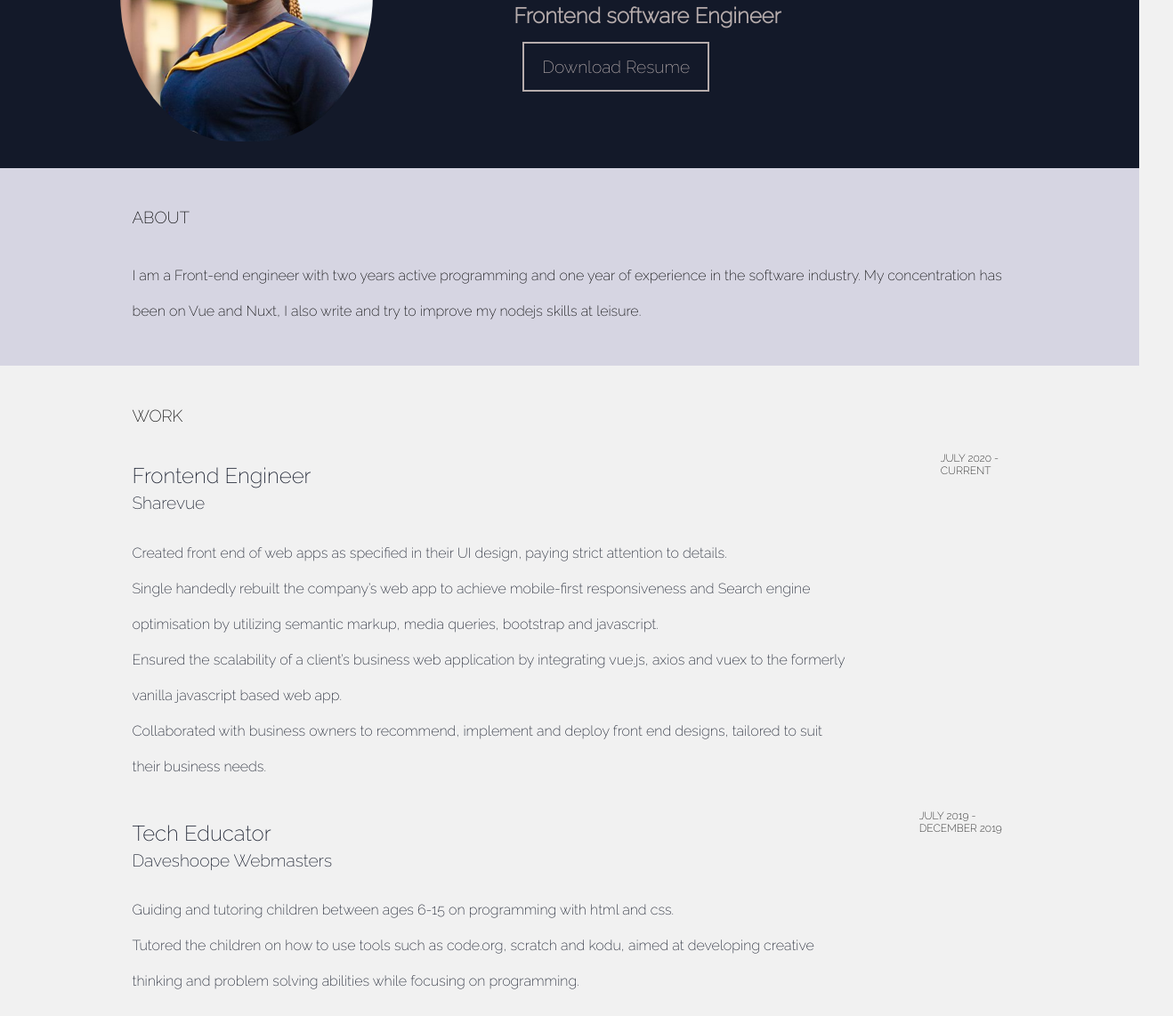
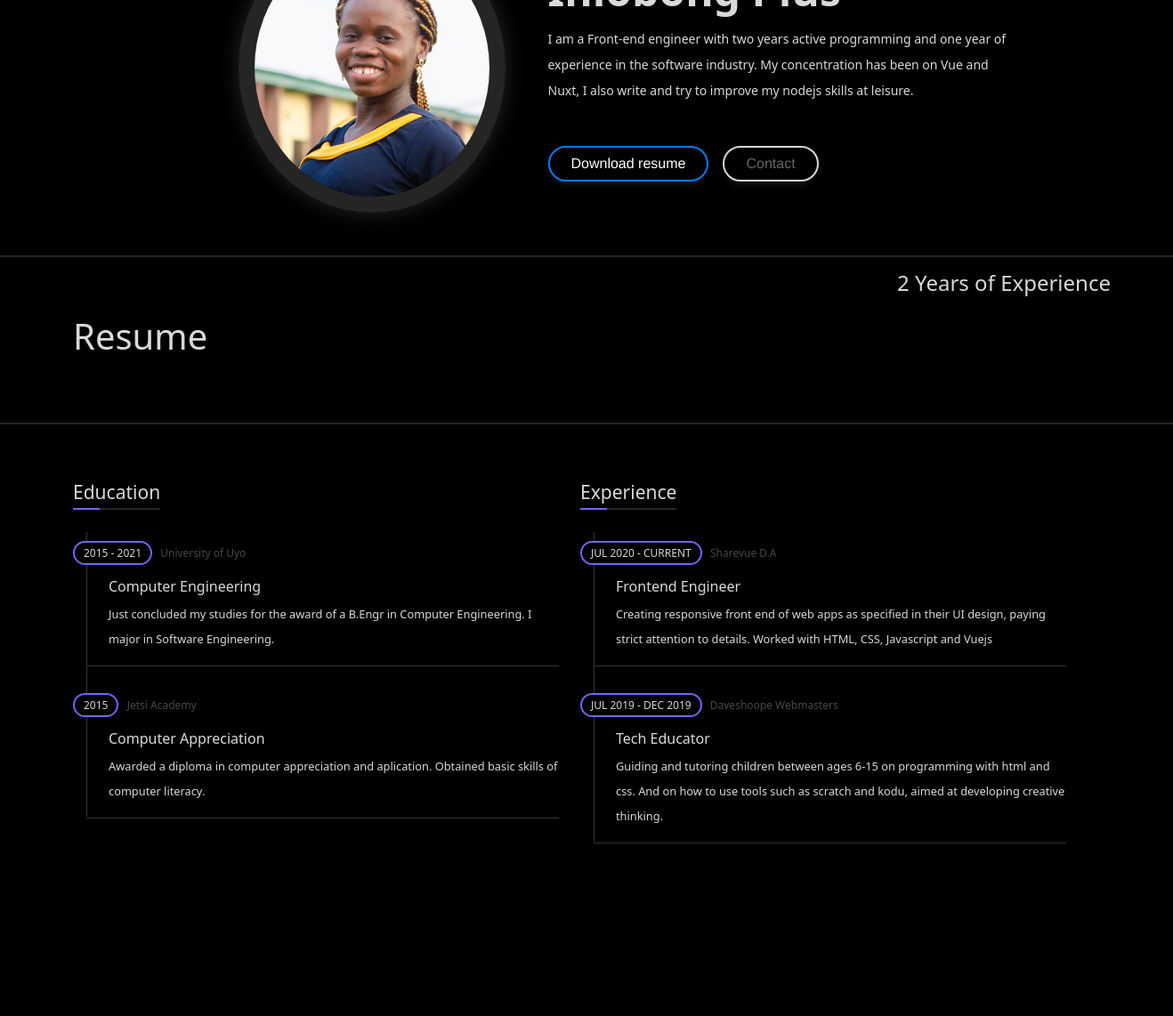
Before and after one commit to payose/My-Portfolio, a plain HTML site: page resume.html in a window 1280 px wide. Shown: the part 236-1378 px from the top of the page at 89% size, 1318 px wide, since content can reach past the window. After the commit the page ends 1251 px from the top, so only its background shows below. Drawn offline with Linux system fonts and the light colour scheme.

Commit message:
changed the total folder structure

```diff
--- /dev/null
+++ b/assets/css/style.css
@@ -0,0 +1,295 @@
+/* @import url('https://fonts.googleapis.com/css2?family=Poppins:wght@100&display=swap'); */
+
+*{
+  box-sizing: border-box;
+}
+
+body{
+  margin: 0;
+  color: #d9d9d9;
+  background-color: #000;
+  overflow-x: hidden;
+  line-height: 1.75em;
+  /* font-family: 'Poppins', sans-serif; */
+  /* font-weight: 400; */
+}
+
+/* general styles edited bootstrap */
+
+.navbar-light .navbar-nav .nav-link {
+  color: #f1f1f1;
+}
+
+a{
+  text-decoration: none;
+}
+a:hover{
+  color: #f1f1f1;
+}
+
+.navbar-light .navbar-nav .nav-link.active, .navbar-light .navbar-nav .show>.nav-link {
+  color: #f9f9f99c;
+}
+
+.button-primary, .button-secondary, button, input[type="button"], input[type="submit"], .wp-block-button .wp-block-button__link {
+  display: inline-block;
+  position: relative;
+  padding: .8em 2.1em;
+  margin-bottom: .75em;
+  margin-right: .25em;
+  font-size: 1em;
+  line-height: 1.2;
+  border: 0;
+  outline: 0;
+  border: 2px solid hsl(244deg 100% 70%);
+  color: hsl(0deg 0% 13%);
+  text-shadow: none;
+  background-color: hsl(0deg 0% 100%);
+  border-radius: 30px;
+  font-family: 'Poppins',Helvetica,sans-serif;
+  -webkit-transition: all 0.3s ease-in-out;
+  -moz-transition: all 0.3s ease-in-out;
+  -o-transition: all 0.3s ease-in-out;
+  -ms-transition: all 0.3s ease-in-out;
+  transition: all 0.3s ease-in-out;
+  box-shadow: 0 10px 10px -8px rgb(0 0 0 / 22%);
+}
+
+.button {
+  display: inline-block;
+  font-weight: 400;
+  text-align: center;
+  white-space: nowrap;
+  vertical-align: middle;
+  -webkit-user-select: none;
+  -moz-user-select: none;
+  -ms-user-select: none;
+  user-select: none;
+  border: 2px solid hsl(0deg 0% 0% / 0%);
+  padding: .375rem .75rem;
+  font-size: 1rem;
+  line-height: 1.5;
+  /* border-radius: .25rem; */
+  transition: color .15s ease-in-out,background-color .15s ease-in-out,border-color .15s ease-in-out,box-shadow .15s ease-in-out;
+}
+.button:focus, .button:hover {
+  text-decoration: none;
+}
+.button-primary, .button-secondary, button, input[type="button"], input[type="submit"], .wp-block-button .wp-block-button__link {
+  color: hsl(0deg 0% 100%);
+  background-color: transparent;
+  box-shadow: 0 10px 10px -8px #222121;
+}
+
+.button-primary {
+  color: hsl(0deg 0% 100%);
+  border-color: hsl(211deg 100% 50%);
+}
+
+.button-primary:hover, .button-primary:focus, button:hover, button:focus, input[type="button"]:hover{
+  background-color: hsl(209deg 100% 46%);
+}
+
+.button-secondary {
+  border-color: hsl(0deg 0% 84%);
+  box-shadow: 0 10px 10px -8px #222121;
+  color: #666666;
+}
+
+.button-secondary:hover, .button-secondary:focus {
+  color: #000;
+  border-color: hsl(0deg 0% 84%);
+  background-color: #d6d6d6;
+}
+
+/* hero section */
+
+.hero-img{
+  border: 18px solid #252525;
+  box-shadow: 0 0 25px 0 #252525
+}
+
+/* resume section */
+
+.content-area {
+  position: relative;
+  width: 100%;
+  margin: 0 auto;
+  height: auto;
+  min-height: 100%;
+}
+
+.page-title {
+  display: block;
+  position: relative;
+  border-top: 2px solid #252525;
+  border-bottom: 2px solid #252525;
+  padding: 65px 120px;
+  margin:0 -120px;
+  text-align: left;
+}
+
+.page-title .page-subtitle {
+  display: inline-block;
+  position: absolute;
+  top: 15px;
+  right: 70px;
+}
+
+@media only screen and (max-width: 768px){
+
+  .page-title{
+    margin: 0 -20px;
+    padding: 20px;
+  }
+  .page-title .page-subtitle {
+    position: relative;
+    right: auto;
+  }
+  .content-area {
+    display: block;
+    text-align: center
+  }
+}
+
+@media only screen and (min-width: 767px){
+
+  .page-content.single-post {
+      max-width: 1320px;
+      margin: 0 auto;
+  }
+  .site-content.single-post {
+      padding-top: 0;
+      padding-left: 0;
+      padding-right: 0;
+  }
+}
+
+.block-title h2, h3.comment-reply-title {
+  display: inline-block;
+  position: relative;
+  font-size: 21px;
+  margin: 0 0 30px;
+  z-index: 1;
+  padding-bottom: 7px;
+}
+
+.block-title h2:before, h3.comment-reply-title:before {
+  background-color: #252525;
+}
+
+.block-title h2:before, h3.comment-reply-title:before {
+  display: block;
+  position: absolute;
+  content: '';
+  width: 100%;
+  background-color: #252525;
+  height: 2px;
+  bottom: 0;
+}
+
+.block-title h2:after, h3.comment-reply-title:after {
+  display: block;
+  position: absolute;
+  content: '';
+  width: 30px;
+  background-color: hsl(244deg 100% 70%);
+  height: 2px;
+  bottom: 0;
+}
+
+.timeline {
+  border-color: hsl(0deg 0% 16%);
+}
+
+.timeline-item {
+  position: relative;
+  padding: 25px 0 20px 40px;
+}
+
+.timeline-item:first-child {
+  padding-top: 3px;
+}
+
+.timeline-item:before, .timeline-item:after {
+  background-color: #383333;
+}
+.timeline-item:before {
+  content: '';
+  position: absolute;
+  display: block;
+  height: 100%;
+  /* background-color: hsl(225deg 25% 97%); */
+  width: 1px;
+  left: 15px;
+  bottom: 5px;
+}
+
+.timeline-item h5.item-period {
+  color: hsl(0deg 0% 84%);
+  background-color: hsl(0deg 0% 13%);
+}
+
+.timeline-item h5.item-period {
+  display: inline-block;
+  position: relative;
+  font-size: 12px;
+  font-weight: 500;
+  margin: 0 0 5px -40px;
+  color: #d6d6d6;
+  background-color: black;
+  padding: 0 10px;
+  line-height: 23px;
+  border: 2px solid hsl(244deg 100% 70%);
+  border-radius: 30px;
+}
+
+
+.timeline-item:after {
+  content: '';
+  position: absolute;
+  display: block;
+  height: 1px;
+  /* background-color: hsl(225deg 25% 97%); */
+  width: calc(100% - 15px);
+  left: 15px;
+  bottom: 3px;
+}
+
+.timeline-item:after:last-child {
+display: none;
+}
+
+.clearfix:after {
+  clear: both;
+}
+
+clearfix:before, .clearfix:after {
+  content: " ";
+  display: table;
+}
+
+.timeline-item .text {
+  font-size: .92em;
+}
+
+.timeline-item .item-company {
+  color: hsl(0deg 0% 67%);
+}
+.timeline-item .item-company {
+  display: inline-block;
+  font-size: 12px;
+  color: hsl(0deg 0% 40%);
+  opacity: .7;
+  margin-left: 5px;
+}
+.timeline-item .item-title {
+  font-size: 16px;
+  margin: 10px 0 7px;
+}
+
+
+.timeline-item p, .timeline-item p>*, .timeline-item .text {
+  font-size: .8em;
+  font-weight: 300;
+}
--- a/resume.html
+++ b/resume.html
@@ -4,125 +4,119 @@
   <meta charset="UTF-8">
   <meta http-equiv="X-UA-Compatible" content="IE=edge">
   <meta name="viewport" content="width=device-width, initial-scale=1.0">
-  <link rel="stylesheet" href="./style.css">
-  <title>Iniobong Pius</title>
-  <link rel="preconnect" href="https://fonts.googleapis.com">
-  <link rel="preconnect" href="https://fonts.gstatic.com" crossorigin>
-  <link href="https://fonts.googleapis.com/css2?family=Raleway:wght@200&display=swap" rel="stylesheet">
+  <link rel="stylesheet" href="./assets/css/bootstrap.min.css">
+  <link rel="stylesheet" href="./assets/css/style.css">
+  <script src="./assets/js/bootstrap.bundle.min.js"></script>
+  <title>Document</title>
 </head>
 <body>
-  <!------------------- HERO SECTION -------------------------->
-  <section class="hero-section">
-    <div class="hero-image-container">
-      <img src="./assets/hero-image.jpg" alt="portrait of myself" class="hero-image">
+  <nav class="navbar navbar-expand-lg navbar-light bg-black">
+    <div class="container-fluid">
+      <a class="navbar-brand text-light" href="#"><img src="./assets/images/whitelogo.png" alt=""> <span class="fw-bold">Iniobong</span>  Pius</a>
+      <button class="navbar-toggler bg-light" type="button" data-bs-toggle="collapse" data-bs-target="#navbarNavAltMarkup" aria-controls="navbarNavAltMarkup" aria-expanded="false" aria-label="Toggle navigation">
+        <span class="navbar-toggler-icon"></span>
+      </button>
+      <div class="justify-content-end collapse navbar-collapse" id="navbarNavAltMarkup">
+        <div class="navbar-nav flex-row">
+          <a class="nav-link px-4 active" aria-current="page" href="#">Home</a>
+          <a class="nav-link px-4" href="#">About me</a>
+          <a class="nav-link px-4" href="#">Contact</a>
+        </div>
+      </div>
     </div>
-    <div class="hero-text">
-      <h2 class="hero-name">INIOBONG PIUS UMOUMAN</h2>
-      <h4 class="hero-role">Frontend software Engineer</h4>
-      <div class="hero-button">
-        <a href="./assets/resume.pdf" class="hero-resume-button">Download Resume</a>
-        <!-- <a href="./name-app.html" class="hero-resume-button">Hello game</a> -->
-      </div>
-
-    </div>
-  </section>
+  </nav>
 
   <main>
-    <!------------------- ABOUT SECTION -------------------------->
-    <section class="about">
-      <div class="section-container">
-        <h3>ABOUT</h3>
-        <p class="line-height">I am a Front-end engineer with two years active programming and one year of experience in the software industry. My concentration has been on Vue and Nuxt, I also write and try to improve my nodejs skills at leisure.</p>
-      </div>
-    </section>
-
-    <!------------------- WORK SECTION -------------------------->
-    <section class="work">
-      <div class="section-container">
-        <h3>WORK</h3>
-        <div class="work-experience-container">
-          <div class="work-experience">
-            <div class="work-details">
-              <h3 class="work-role section-sub-title">Frontend Engineer</h3>
-              <h4 class="work-place section-mini-title">Sharevue</h4>
-              <ul class="work-description line-height">
-                <li>Created front end of web apps as specified in their UI design, paying strict attention to details.</li>
-                <li>Single handedly rebuilt the company’s web app to achieve mobile-first responsiveness and Search engine optimisation by utilizing semantic markup, media queries, bootstrap and javascript.</li>
-                <li>Ensured the scalability of a client’s business web application by integrating vue.js, axios and vuex to the formerly vanilla javascript based web app.</li>
-                <li>Collaborated with business owners to recommend, implement and deploy front end designs, tailored to suit their business needs.</li>
-              </ul>
-            </div>
-            <div class="work-period">
-              <p>JULY 2020 - CURRENT</p>
-            </div>
+    <section>
+      <div class="container col-xxl-8">
+        <div class="row align-items-center justify-content-center g-5 py-5">
+          <div class="col-10 col-sm-8 col-lg-5">
+            <img src="./assets/images/hero.png" class=" hero-img d-block float-md-end img-fluid rounded-circle" alt="Bootstrap Themes" width="300" height="300" loading="lazy">
           </div>
-
-          <div class="work-experience">
-            <div class="work-details">
-              <h3 class="work-role section-sub-title">Tech Educator</h3>
-              <h4 class="work-place section-mini-title">Daveshoope Webmasters</h4>
-              <ul class="work-description line-height">
-                <li>Guiding and tutoring children between ages 6-15 on programming  with html and css.</li>
-                <li>Tutored the children on how to use tools such as code.org, scratch and kodu, aimed at developing creative thinking and problem solving abilities while focusing on programming.</li>
-              </ul>
-            </div>
-            <div class="work-period">
-              <p>JULY 2019 - DECEMBER 2019</p>
+          <div class="col-lg-6">
+            <small>Frontend engineer</small>
+            <h1 class="display-5 fw-bold lh-1 mb-3">Iniobong Pius</h1>
+            <small class="">I am a Front-end engineer with two years active programming and one year of experience in the software industry. My concentration has been on Vue and Nuxt, I also write and try to improve my nodejs skills at leisure.</small>
+            <div class="d-grid gap-2 d-md-flex justify-content-md-start pt-5">
+              <a href="./assets/images/resume.pdf" class="button button-primary btn-lg px-4 me-md-2">Download resume</a>
+              <a href="" class="button button-secondary btn-lg px-4 me-md-2">Contact</a>
             </div>
           </div>
         </div>
       </div>
     </section>
-
-    <!------------------- WORK SECTION -------------------------->
-    <section class="about">
-      <div class="section-container">
-        <h3 style="margin-right: 6.8vw;">EDUCATION</h3>
-        <div style="">
-          <h3 class="section-sub-title">B.Engr in Computer Engineering</h3>
-          <h4 class="section-mini-title">University of Uyo, Uyo.</h4>
-          <small>2015-2021</small>
+   <!-- ---------------------resume block ------------------------------>
+    <section class="container">
+      <div id="primary" class="content-area">
+        <div class="page-title">
+          <h1>Resume</h1>
+          <div class="page-subtitle">
+          <h4 class="fw-lighter"> 2 Years of Experience</h4>
         </div>
       </div>
     </section>
 
- <!--    <section class="work">
-      <div class="section-container">
-        <h3>EDUCATION</h3>
-        <div class="work-experience-container">
-          <div class="work-experience">
-            <div class="work-details">
-              <h3 class="work-role section-sub-title">B.Engr in Computer Engineering</h3>
-              <h4 class="work-place section-mini-title">University of Uyo, Uyo.</h4>
+   <!-- ---------------------EDUCATION AND EXPERIENCE block ------------------------------>
+
+    <article class="page type-page status-publish hentry">
+      <div class="container py-5">
+        <div class="row">
+          <div class=" col-xs-12 col-sm-6 ">
+            <div id="col_inner_c963db795ac67e0d3fa13f175cb0eb93" class="my-3 fw-col-inner" data-paddings="0px 0px 0px 0px">
+              <div class="block-title">
+                <h2>Education</h2>
+              </div>
+              <div id="content" class="page-content site-content single-post" role="main"></div>
+                <div id="timeline-61211721e02af" class="timeline clearfix">
+                  <div class="timeline-item clearfix">
+                    <h5 class="item-period ">2015 - 2021</h5>
+                    <span class="item-company">University of Uyo</span>
+                    <h4 class="item-title">Computer Engineering</h4>
+                    <div class="text">
+                      Just concluded my studies for the award of a B.Engr in Computer Engineering. I major in Software Engineering.
+                    </div>
+                  </div>
+                  <div class="timeline-item clearfix">
+                    <h5 class="item-period ">2015</h5>
+                    <span class="item-company">Jetsi Academy</span>
+                    <h4 class="item-title">Computer Appreciation</h4>
+                    <div class="text">
+                      Awarded a diploma in computer appreciation and aplication. Obtained basic skills of computer literacy.
+                    </div>
+                  </div>
+                </div>
+              </div>
             </div>
-            <div class="work-period">
-              <p>2015 - 2021</p>
+            <div class=" col-xs-12 col-sm-6 ">
+              <div id="col_inner_e5046c43b19e9d4f1d6ce16928d0899a" class="my-3 fw-col-inner" data-paddings="0px 0px 0px 0px">
+                <div class="block-title">
+                  <h2>Experience</h2>
+                </div>
+                <div id="timeline-61211721e059d" class="timeline clearfix">
+                  <div class="timeline-item clearfix">
+                    <h5 class="item-period current">JUL 2020 - CURRENT</h5>
+                    <span class="item-company">Sharevue D.A</span>
+                    <h4 class="item-title">Frontend Engineer</h4>
+                    <div class="text">
+                      Creating responsive front end of web apps as specified in their UI design, paying strict attention to details. Worked with HTML, CSS, Javascript and Vuejs
+                    </div>
+                  </div>
+                  <div class="timeline-item clearfix">
+                    <h5 class="item-period ">JUL 2019 - DEC 2019</h5>
+                    <span class="item-company">Daveshoope Webmasters</span>
+                    <h4 class="item-title">Tech Educator</h4>
+                    <div class="text">
+                      Guiding and tutoring children between ages 6-15 on programming with html and css. And on how to use tools such as scratch and kodu, aimed at developing creative thinking.
+                    </div>
+                  </div>
+                </div>
+              </div>
             </div>
           </div>
         </div>
       </div>
-    </section> -->
-
-    <section class="brands">
-      <h3 class="section-sub-title">Amazing brands I have worked with</h3>
-      <div class="brand-container">
-        <a href="https://ingressive.org/" target="_blank"><img src="./assets/i4gg.png" alt="hotles.ng logo" ></a>
-        <a href="https://hng.tech/" target="_blank"><img src="./assets/hng.png" alt="HNG internship logo" ></a>
-        <a href="https://zuri.team/" target="_blank"><img src="./assets/zuri.svg" alt="zuri.internship logo" ></a>
-      </div>
-    </section>
+    </article>
   </main>
-
-  <footer>
-    <a href="inipayose@gmail.com">inipayose@gmail.com</a>
-    <p>08133574507</p>
-    <div class="social-links">
-      <a href="https://twitter.com/PiusIniobong"><img src="./assets/twitter-brands.svg" alt="twitter handle" class="social-handles"></a>
-      <a href="https://github.com/payose"><img src="./assets/github-brands.svg" alt="github handle" class="social-handles"></a>
-      <a href="https://linkedin.com/in/piusiniobong"><img src="./assets/linkedin-in-brands.svg" alt="twitter handle" class="social-handles"></a>
-      <a href="https://pye.hashnode.dev/"><img src="./assets/blog-solid.svg" alt="my blog" class="social-handles"></a>
-    </div>
-  </footer>
 
 </body>
 </html>
```
Also changed, not shown: index.html (+0 -1 lines), resume1.html (added, +126 -0 lines), assets/css/bootstrap.min.css (added), assets/images/blog-solid.svg (renamed from assets/blog-solid.svg), assets/images/fav.png (added), assets/images/github-brands.svg (renamed from assets/github-brands.svg), assets/images/hero-image.jpg (renamed from assets/hero-image.jpg), assets/images/hero.png (added), assets/images/hng.png (renamed from assets/hng.png), assets/images/hotel.png (renamed from assets/hotel.png), assets/images/i4gg.png (renamed from assets/i4gg.png), assets/images/linkedin-in-brands.svg (renamed from assets/linkedin-in-brands.svg), assets/images/twitter-brands.svg (renamed from assets/twitter-brands.svg), assets/images/whitelogo.png (added), 2 more files, 4 other files.
